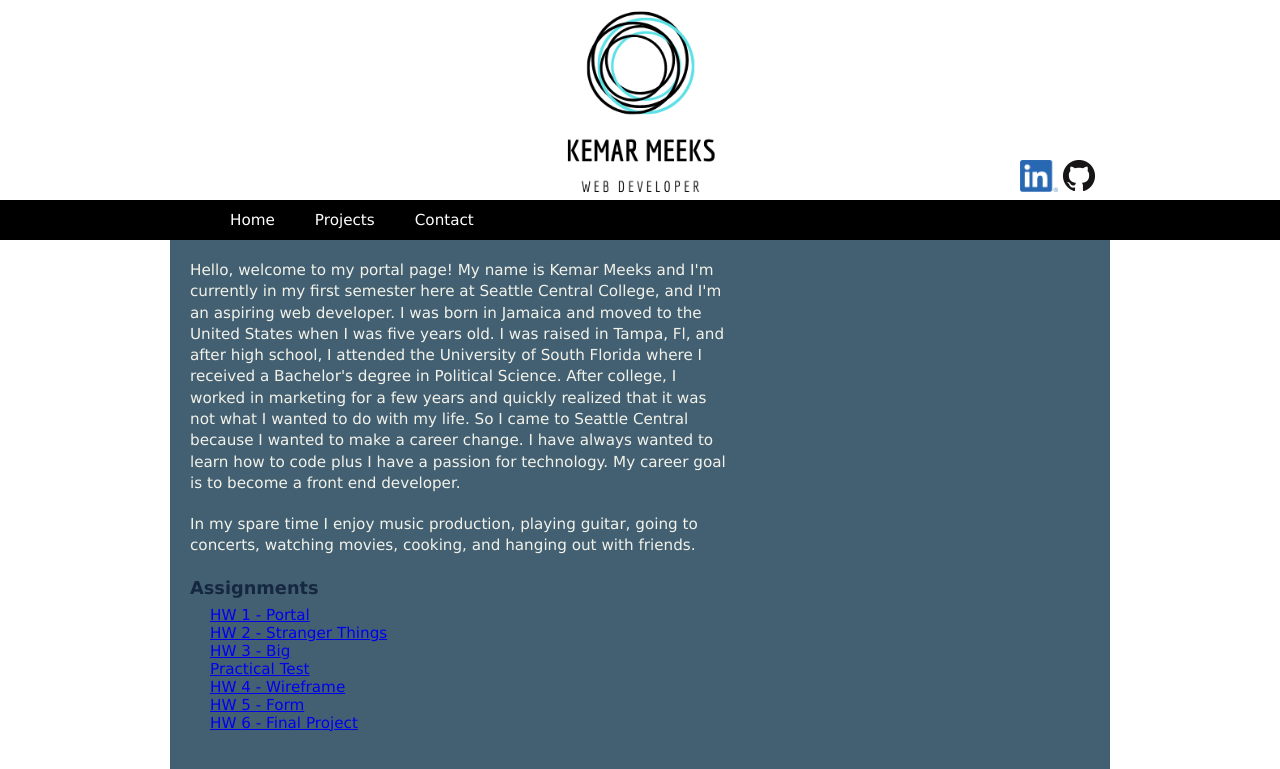
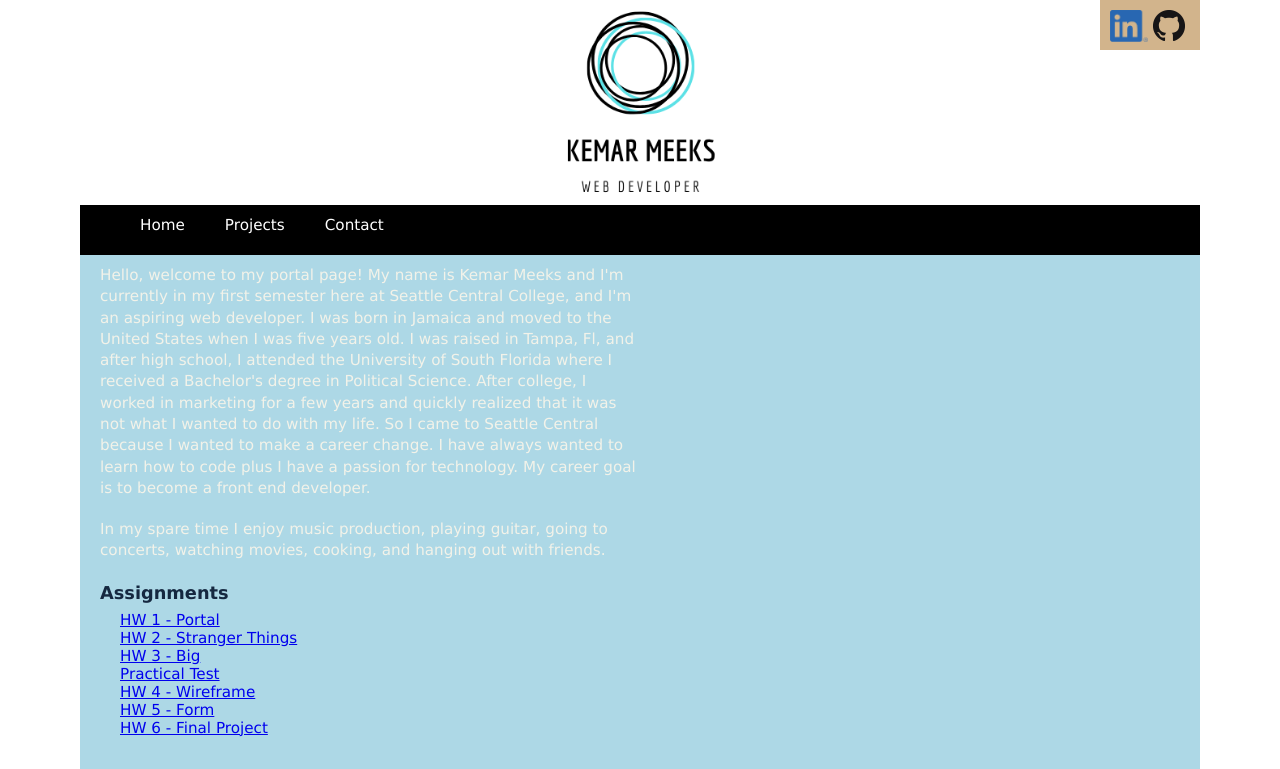
Before and after one commit to meeks21/Portfolio, a plain HTML site: page index.html in a window 1280 px wide. Shown: the top 769 px of the page. Drawn offline with Linux system fonts and the light colour scheme.

Commit message:
styles nav bar

```diff
--- a/css/styles.css
+++ b/css/styles.css
@@ -12,8 +12,9 @@
     header{
         background:white;
         height: 200px;
-        width: 940px;
+        width: 1120px;
         margin: 0 auto;
+        margin-bottom: 5px;
     }
 
     .header_inner{
@@ -25,18 +26,24 @@
         margin: 0 auto;
     }
 
+    .logo_header_inner{
+        height: 200px;
+    }
+/* ******************** nav bar **************************** */
+    .nav_buttons_inner{
+        width: 300px;
+        height: 50px;
+        background: tan;
+        float: left;
+    }
+
     .social_media_inner{
-        /* background: tan; */
-        width: 250px;
+        background: tan;
+        width: 100px;
         height: 50px;
         float: right;
         padding-right: 10px;
         padding-top: 10px;
-        margin-top: 150px;
-    }
-
-    .logo_header_inner{
-        height: 200px;
     }
 
     .sm_logos{
@@ -45,13 +52,17 @@
         height: 32px;
     }
     .nav_inner{
-        width: 940px;
+        width: 1120px;
         margin: 0 auto;
+    }
+    .nav_inner{
+        overflow: hidden;
     }
 
     #nav_bar{
-        height: 40px;
-        /* margin-bottom: 20px; */
+        height: 50px;
+        width: 1120px;
+        margin: 0 auto 0 auto;
         background: black;
 
     }
@@ -64,10 +75,9 @@
     }
 
     #wrapper{
-        width: 940px;
+        width: 1120px;
         margin: 0px auto;
-        background: rgba(215, 228, 253, .9);
-        background-color: #436073;
+        background: lightblue;
         color: #F2F2E9;
         height: 100%;
     }
@@ -75,9 +85,10 @@
     main{
         float: left;
         width: 560px;
+        height: 600px;
         padding-left: 20px;
         margin-bottom: 40px;
-        padding-top: 20px;
+        padding-top: 10px;
     }
 
     .right{
```
